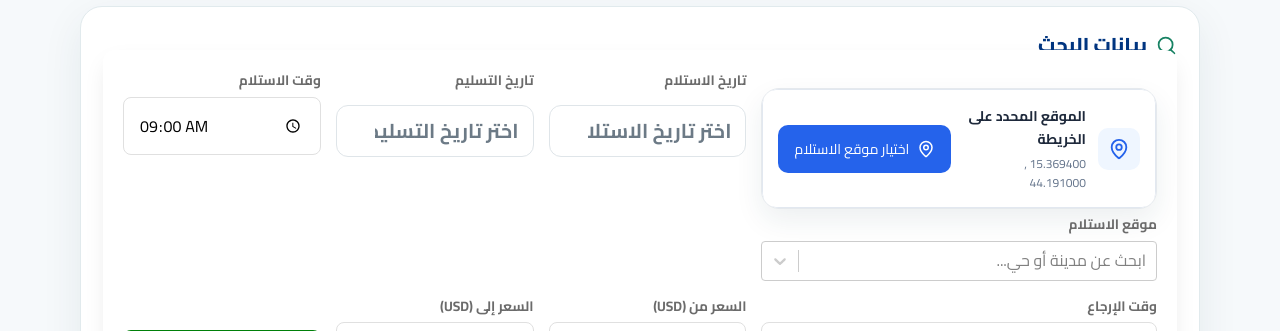
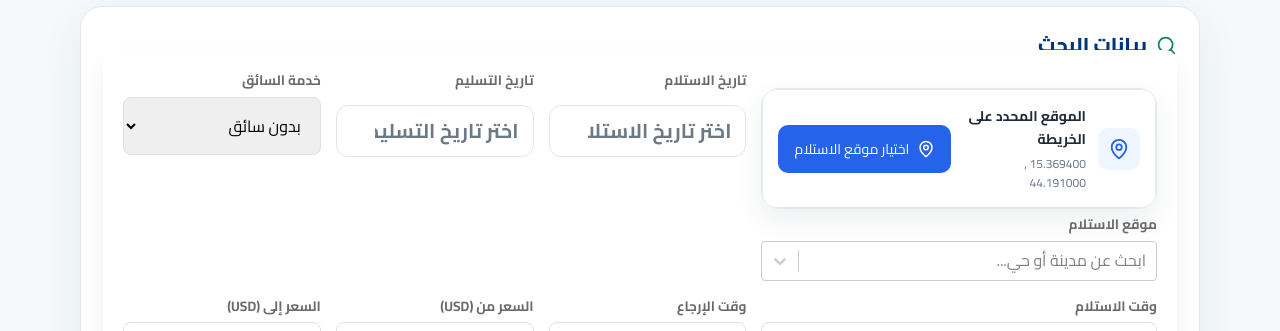
Before and after one commit to mhrmallfy726-alt/car-rental-system, a React (Vite) app in the folder frontend/: page /search in a window 1280 px wide. Shown: the part 404-735 px from the top of the page. Built offline with nearby package versions, Linux system fonts and the light colour scheme; no server answers.

Commit message:
feat: add driver preference to vehicle search

```diff
--- a/frontend/src/components/SearchFilter.jsx
+++ b/frontend/src/components/SearchFilter.jsx
@@ -57,6 +57,18 @@ radius: 10,
   <div className="input-wrapper">
     <label>تاريخ التسليم</label>
     <UnifiedDatePicker value={searchParams.endDate} minDate={parseDateValue(searchParams.startDate)} onChange={(value) => setSearchParams({ ...searchParams, endDate: value })} placeholder="اختر تاريخ التسليم" />
+  </div>
+
+  <div className="input-wrapper">
+    <label>خدمة السائق</label>
+    <select
+      className="custom-input"
+      value={searchParams.withDriver || 'false'}
+      onChange={(e) => setSearchParams({ ...searchParams, withDriver: e.target.value })}
+    >
+      <option value="false">بدون سائق</option>
+      <option value="true">مع سائق</option>
+    </select>
   </div>
 
   <div className="input-wrapper">
--- a/frontend/src/pages/CarDetail.jsx
+++ b/frontend/src/pages/CarDetail.jsx
@@ -46,6 +46,7 @@ export default function CarDetail() {
     pickup_time: '09:00',
     return_time: '18:00',
     pickup_location: '',
+    with_driver: false,
   });
   const [searchParams, setSearchParams] = useState(() => ({
     location:
@@ -71,6 +72,12 @@ export default function CarDetail() {
       carriedSearch.returnTime ||
       searchQuery.get('returnTime') ||
       '18:00',
+    withDriver:
+      carriedSearch.withDriver ||
+      carriedSearch.with_driver ||
+      searchQuery.get('withDriver') ||
+      searchQuery.get('with_driver') ||
+      'false',
     minPrice:
       carriedSearch.min_price ||
       carriedSearch.minPrice ||
@@ -105,6 +112,10 @@ export default function CarDetail() {
       })
       .finally(() => setLoading(false));
   }, [id, navigate]);
+
+  useEffect(() => {
+    setBooking((current) => ({ ...current, with_driver: searchParams.withDriver === 'true' }));
+  }, [searchParams.withDriver]);
 
   const images = car?.images?.length
     ? car.images.map((img) => getImageUrl(img.image_url))
@@ -342,6 +353,12 @@ radius: 10,
                 </strong>
               </div>
             )}
+
+            <div className="car-search-summary-item">
+              <Car size={18} />
+              <span>خدمة السائق</span>
+              <strong>{searchParams.withDriver === 'true' ? 'مع سائق' : 'بدون سائق'}</strong>
+            </div>
 
             {(searchParams.latitude && searchParams.longitude) && (
               <div className="car-search-summary-item">
--- a/frontend/src/pages/Cars.jsx
+++ b/frontend/src/pages/Cars.jsx
@@ -31,6 +31,7 @@ export default function Cars() {
     endDate: initialParams.get('endDate') || '',
     pickup_time: initialParams.get('pickupTime') || initialParams.get('pickup_time') || '09:00',
     return_time: initialParams.get('returnTime') || initialParams.get('return_time') || '18:00',
+    withDriver: initialParams.get('withDriver') || initialParams.get('with_driver') || 'false',
     latitude: initialParams.get('latitude') || '',
     longitude: initialParams.get('longitude') || '',
     radius: Number(initialParams.get('radius')) || 10
@@ -121,7 +122,8 @@ export default function Cars() {
       startDate: '',
       endDate: '',
       pickup_time: '09:00',
-      return_time: '18:00'
+      return_time: '18:00',
+      withDriver: 'false'
     });
     setDateError('');
   };
@@ -337,7 +339,7 @@ export default function Cars() {
                       key={car.id}
                       to={{
                         pathname: `/cars/${car.id}`,
-                        search: new URLSearchParams({ location: filters.search || '', startDate: filters.startDate || '', endDate: filters.endDate || '', pickupTime: filters.pickup_time || '09:00', returnTime: filters.return_time || '18:00', latitude: filters.latitude || '', longitude: filters.longitude || '', radius: String(filters.radius || 10), minPrice: filters.min_price || '', maxPrice: filters.max_price || '' }).toString(),
+                        search: new URLSearchParams({ location: filters.search || '', startDate: filters.startDate || '', endDate: filters.endDate || '', pickupTime: filters.pickup_time || '09:00', returnTime: filters.return_time || '18:00', withDriver: filters.withDriver || 'false', latitude: filters.latitude || '', longitude: filters.longitude || '', radius: String(filters.radius || 10), minPrice: filters.min_price || '', maxPrice: filters.max_price || '' }).toString(),
                         state: { search: filters },
                       }}
                       className="car-card-3d"
--- a/frontend/src/pages/Search.jsx
+++ b/frontend/src/pages/Search.jsx
@@ -10,6 +10,7 @@ const defaultSearch = {
   endDate: '',
   pickupTime: '09:00',
   returnTime: '18:00',
+  withDriver: 'false',
   minPrice: '',
   maxPrice: '',
   latitude: '',
@@ -26,6 +27,7 @@ function readSearchParams(search) {
     endDate: params.get('endDate') || '',
     pickupTime: params.get('pickupTime') || params.get('pickup_time') || '09:00',
     returnTime: params.get('returnTime') || params.get('return_time') || '18:00',
+    withDriver: params.get('withDriver') || params.get('with_driver') || 'false',
     minPrice: params.get('minPrice') || params.get('min_price') || '',
     maxPrice: params.get('maxPrice') || params.get('max_price') || '',
     latitude: params.get('latitude') || '',
@@ -85,6 +87,7 @@ export default function SearchPage() {
     query.set('endDate', searchParams.endDate);
     query.set('pickupTime', searchParams.pickupTime);
     query.set('returnTime', searchParams.returnTime);
+    query.set('withDriver', searchParams.withDriver || 'false');
     query.set('radius', String(searchParams.radius || 10));
 
     if (searchParams.latitude) query.set('latitude', String(searchParams.latitude));
```
